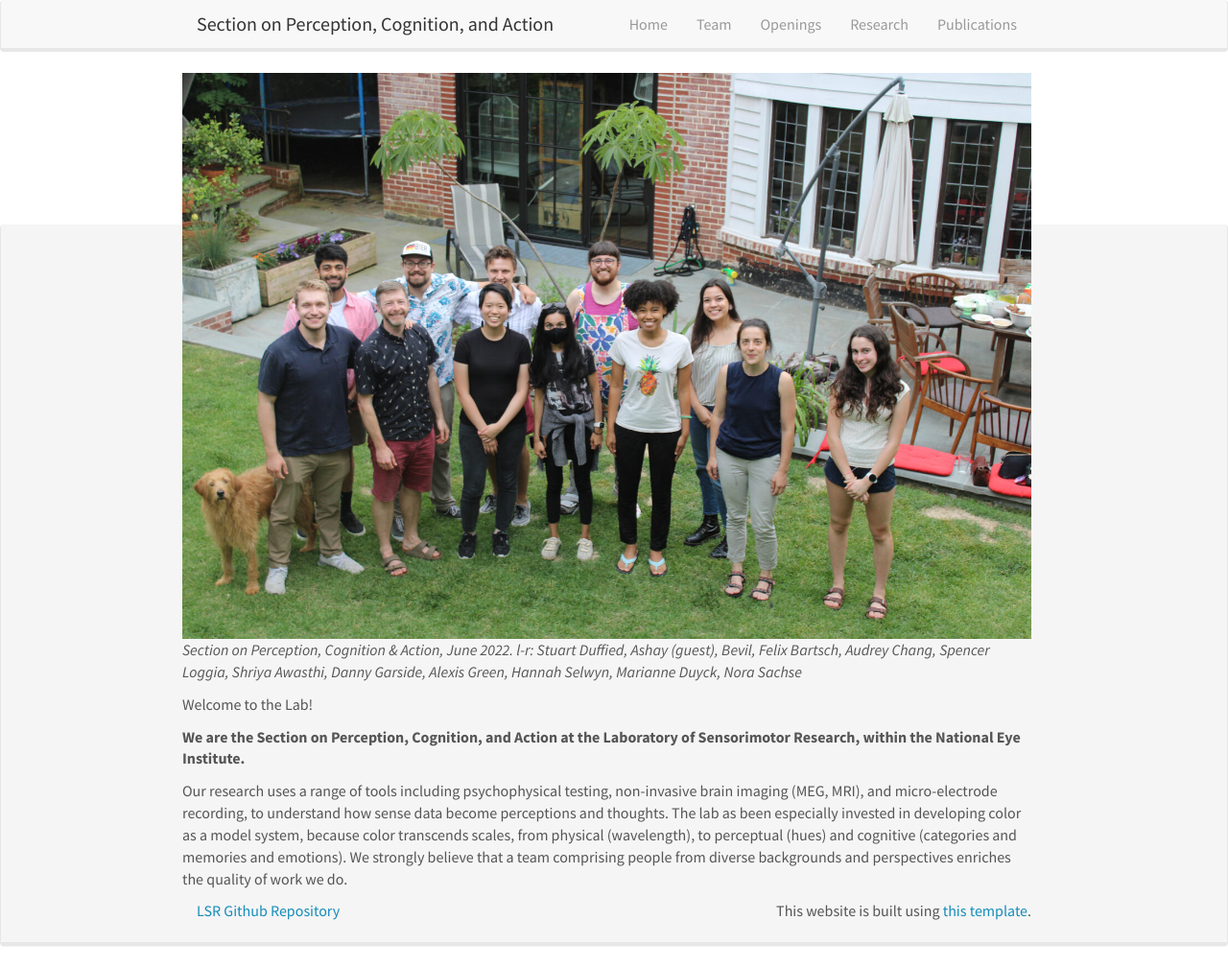
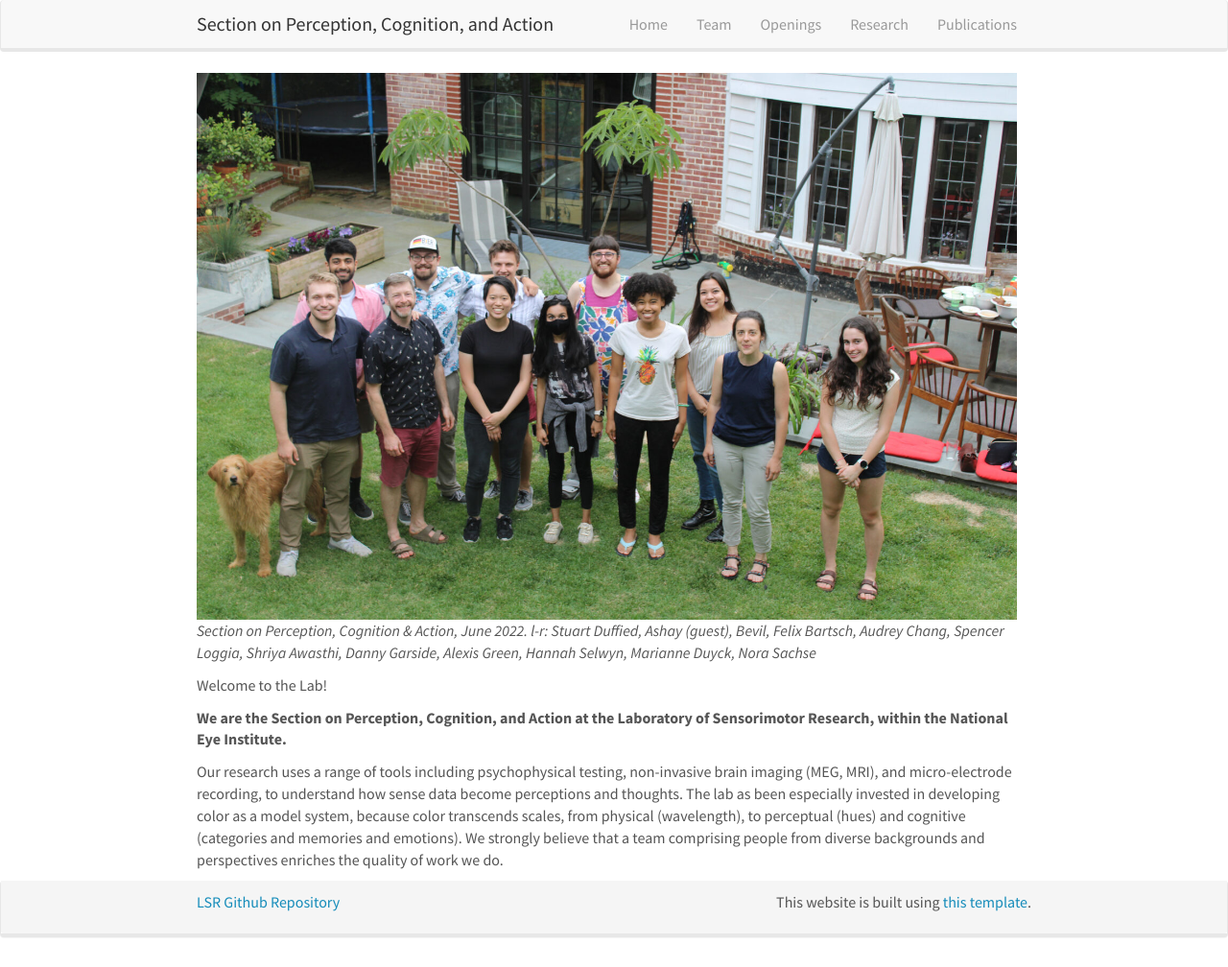
Before and after one commit to NEI-LSR/Section-on-Perception-Cognition-and-Action, a Jekyll site: the page built from _pages/home.md, in a window 1280 px wide. Shown: the whole page at 96% size. Built offline with Jekyll 4.4.1, drawn with Linux system fonts in a browser that asks for light colours; nearby versions of some CDN libraries.

Commit message:
revert prev

```diff
--- a/_layouts/default.html
+++ b/_layouts/default.html
@@ -7,7 +7,7 @@
 
     {% include header.html %}
 
-    <div class="container-fluid-main-content">
+    <div class="container-fluid">
       <div class="col-sm-12">
         <div class="row">
           {{ content }}
--- a/css/main.scss
+++ b/css/main.scss
@@ -38,12 +38,6 @@
   max-width: 900px; /* or 950px */
 }
 
-.container-fluid-main-content {
-  margin-right: auto;
-  margin-left: auto;
-  max-width: 900px; /* or 950px */
-  margin-bottom: 20vh;
-}
 
 /* Carousel */
 
```
